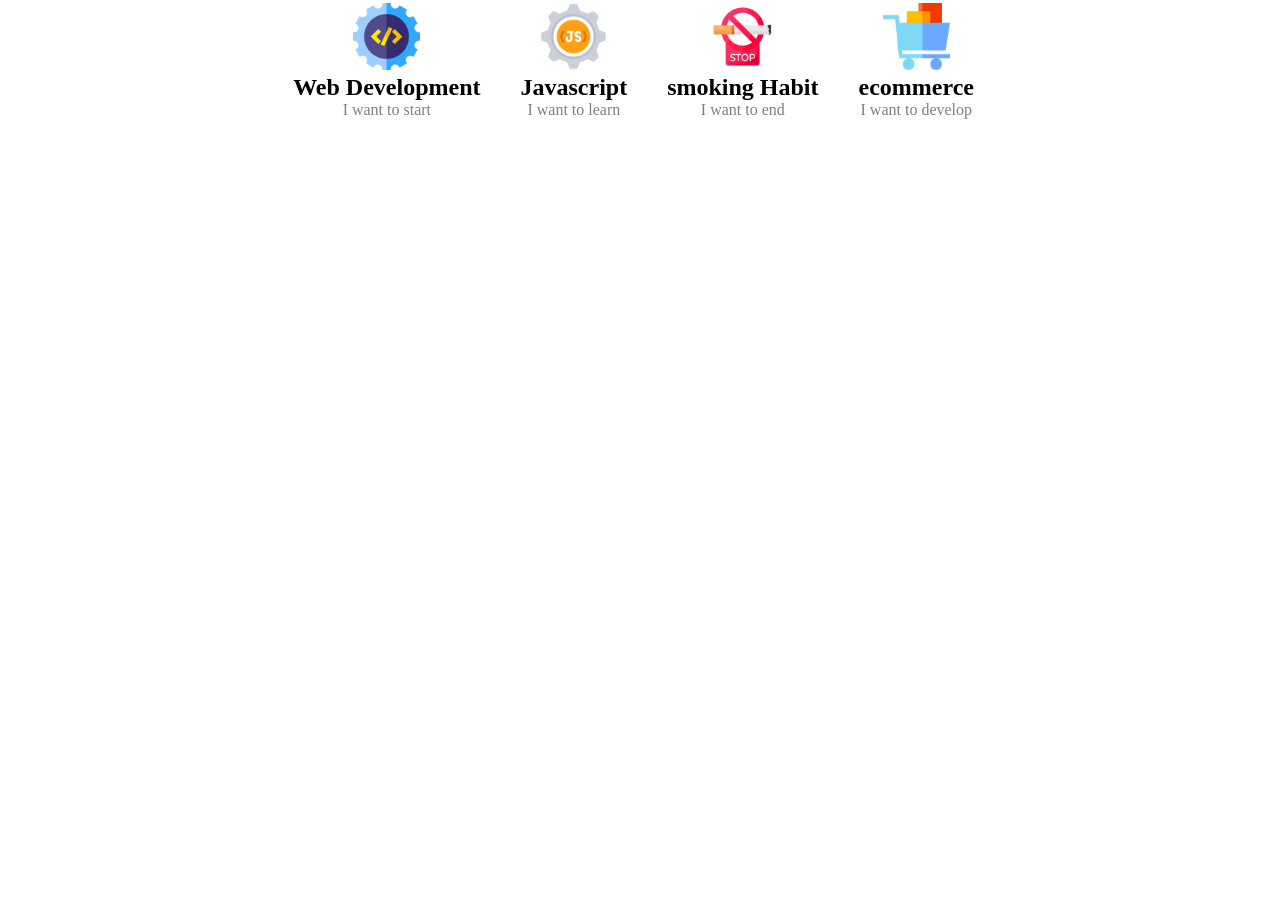
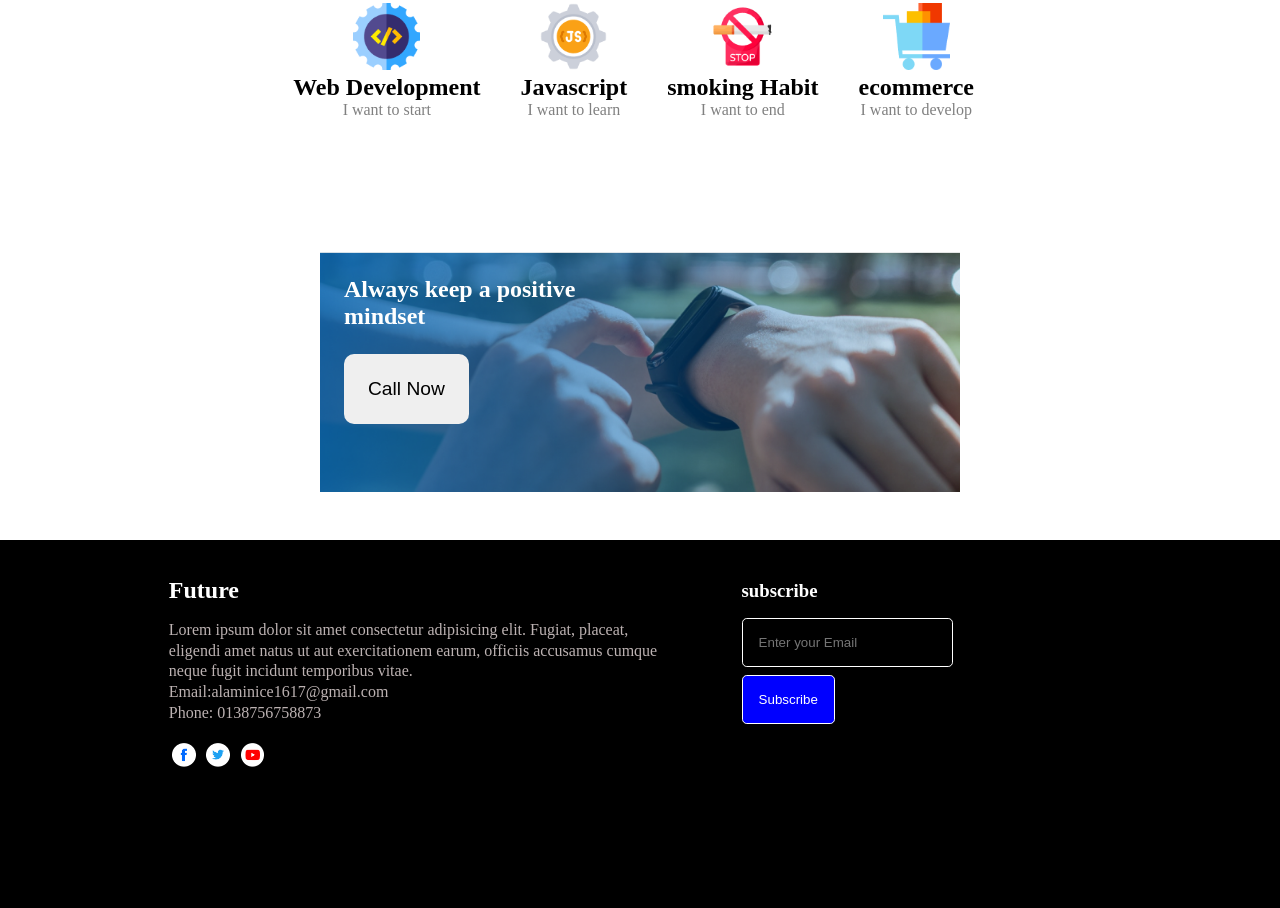
Before and after one commit to mdalaminfaraji/new_year_new_me, a plain HTML site: page index.html in a window 1280 px wide. Shown: the part 1460-2368 px from the top of the page. Before the commit the page ends 1776 px from the top, so only its background shows below. Drawn offline with Linux system fonts and the light colour scheme.

Commit message:
complete

```diff
--- a/index.html
+++ b/index.html
@@ -75,7 +75,29 @@
         </div>
 
     </section>
+    <section class="mindset">
+        <h2 class="positive-mindset">Always keep a positive <br>mindset</h2>
+        <button class=" mindset-btn">Call Now</button>
+    </section>
 </main>
+  <footer class="footer-divide">
+    <div class="future-plan">
+        <h2>Future</h2>
+        <div class="future-discription">
+            <p>Lorem ipsum dolor sit amet consectetur adipisicing elit. Fugiat, placeat, eligendi amet natus ut aut exercitationem earum, officiis accusamus cumque neque fugit incidunt temporibus vitae.</p>
+        <p>Email:alaminice1617@gmail.com</p>
+        <p>Phone: 0138756758873</p>
+    </div>
 
+        <a href="#"><img class="social-images" src="images/icons/fb.png"></a>
+        <a href="#"><img class="social-images" src="images/icons/twitter.png"></a>
+        <a href="#"><img class="social-images" src="images/icons/youtube.png"></a>
+    </div>
+    <div class="subscribe">
+        <h3>subscribe</h3>
+        <input type="email" placeholder="Enter your Email"><br>
+        <input class="btn" type="submit" value="Subscribe">
+    </div>
+  </footer>
   </body>
 </html>
--- a/style.css
+++ b/style.css
@@ -89,7 +89,7 @@ h6{
 .next-plan{
     margin-top: 5rem;
     width: 99%;
-    height: 50vh;
+    height: 40vh;
 }
 .plan{
     text-align: center;
@@ -111,3 +111,76 @@ h6{
     width: 4.2rem;
     height: auto;
 }
+.mindset{
+    margin: 1rem 20rem;
+    width: auto;
+    height: 30vh;
+    background-image: url("images/gradient1.png"),url("images/watch.png");
+    background-repeat: no-repeat;
+    background-size: cover;
+    background-position: center;
+
+}
+.positive-mindset{
+    color: white;
+    padding: 1.5rem 0 0 1.5rem;
+    font-size: 1.5rem;
+}
+.mindset-btn{
+    margin: 1.5rem 0 0 1.5rem;
+    padding: 1.5rem;
+    border: none;
+    border-radius: 10px;
+    font-size: 1.2rem;
+}
+footer{
+    height: 40vh;
+    width: auto;
+    color:white;
+    background-color: black;
+}
+.footer-divide{
+    display: flex;
+    justify-items: center;
+    justify-content: center;
+    margin-top: 3rem;
+    gap: 5rem;
+    padding: 1.5rem;
+}
+.future-plan {
+    width: 40%;
+
+}
+.future-plan h2{
+    padding-top: .8rem;
+    padding-bottom: 1rem;
+
+}
+.future-plan p{
+
+    line-height: 1.3rem;
+    color: rgba(226, 214, 214, 0.831);
+}
+
+.social-images{
+    margin-top: 1rem;
+    padding: .2rem;
+    height: 1.5rem;
+}
+.subscribe {
+    width: 30%;
+}
+.subscribe h3{
+    padding: 1rem 0;
+}
+.subscribe input{
+    padding: 1rem;
+    border: 1px solid white;
+    border-radius: .3rem;
+    color: white;
+    background-color: black;
+}
+.btn{
+    margin-top: .5rem;
+    background-color: blue !important;
+}
```
